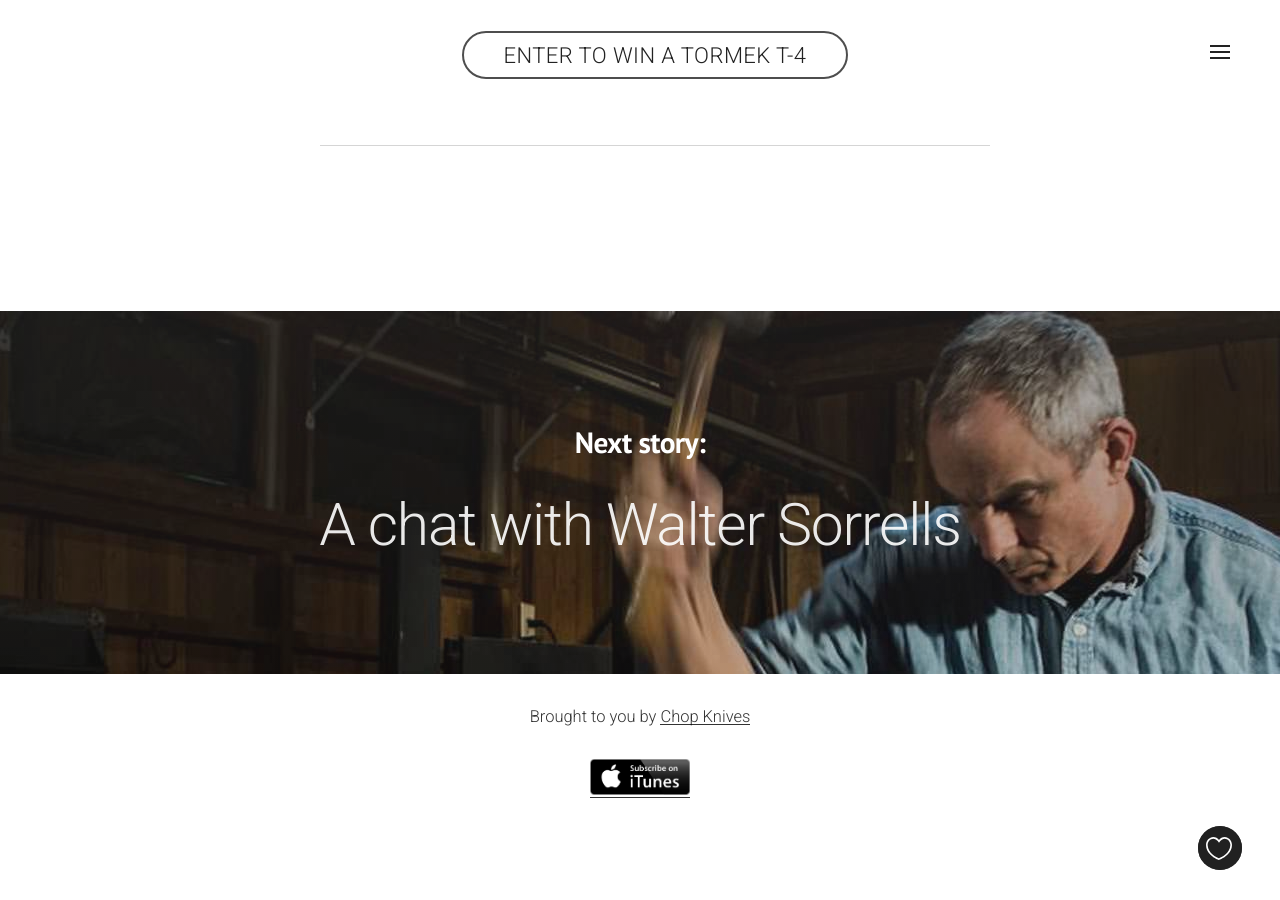
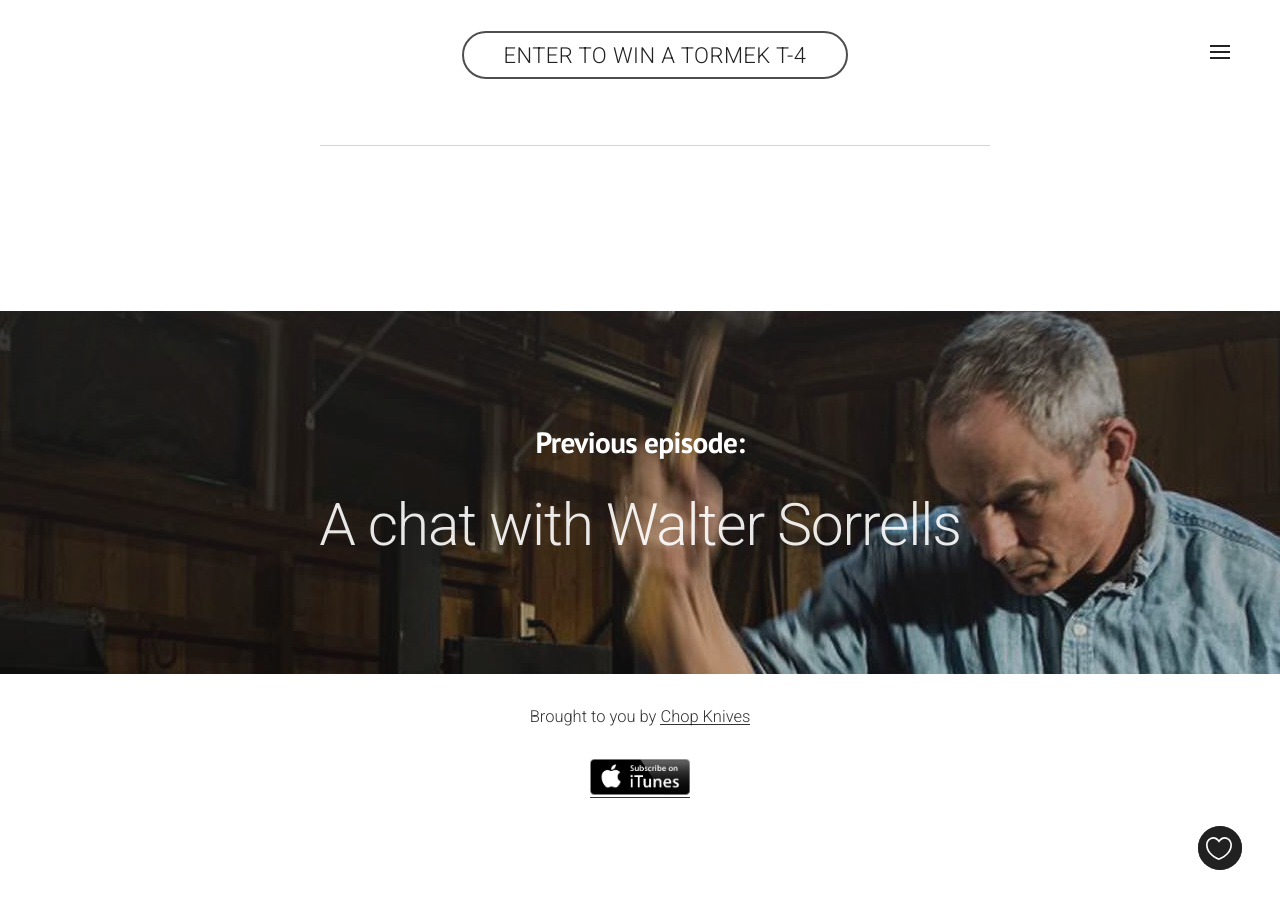
Before and after one commit to craiglockwood/knifetalk, a Jekyll site: the page built from _posts/2017-04-26-alec-steele.markdown, in a window 1280 px wide and 900 px high, scrolled down 1507 px. Built offline with Jekyll 4.4.1, drawn with Linux system fonts in a browser that asks for light colours; nearby versions of some CDN libraries; some web fonts are replaced; Markdown is read by kramdown in place of the engine named in the settings.

Commit message:
change text in post footer

```diff
--- a/_layouts/post.html
+++ b/_layouts/post.html
@@ -77,7 +77,7 @@ layout: default
         "></div>
         <div class="section-title u-tableCell u-verticalAlignMiddle">
           <div class="container">
-            <h4>Next story:</h4>
+            <h4>Previous episode:</h4>
             <a class="prev" href="{{page.previous.url}}">
               <h2>{{page.previous.title}}</h2>
             </a>
```
